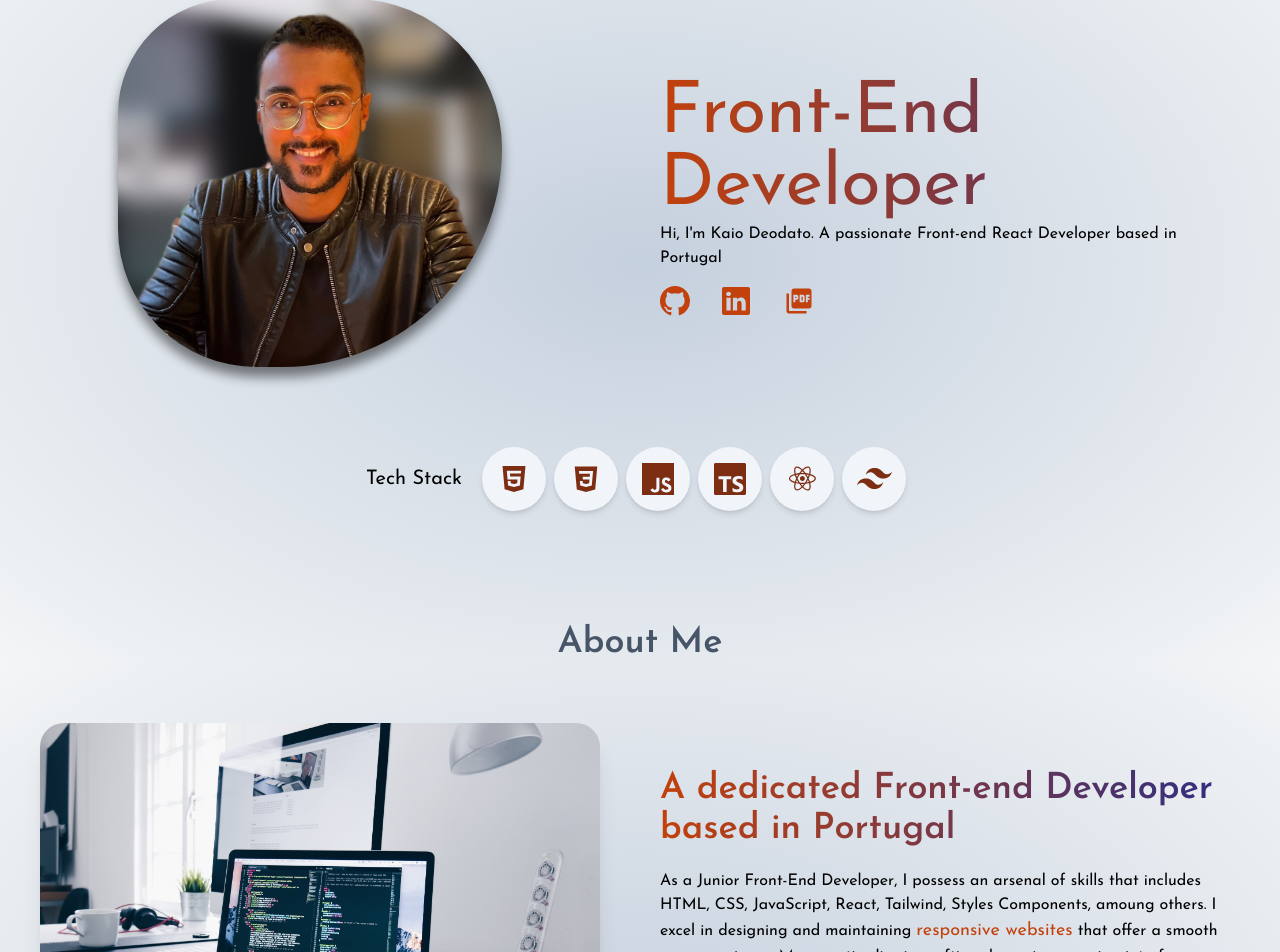
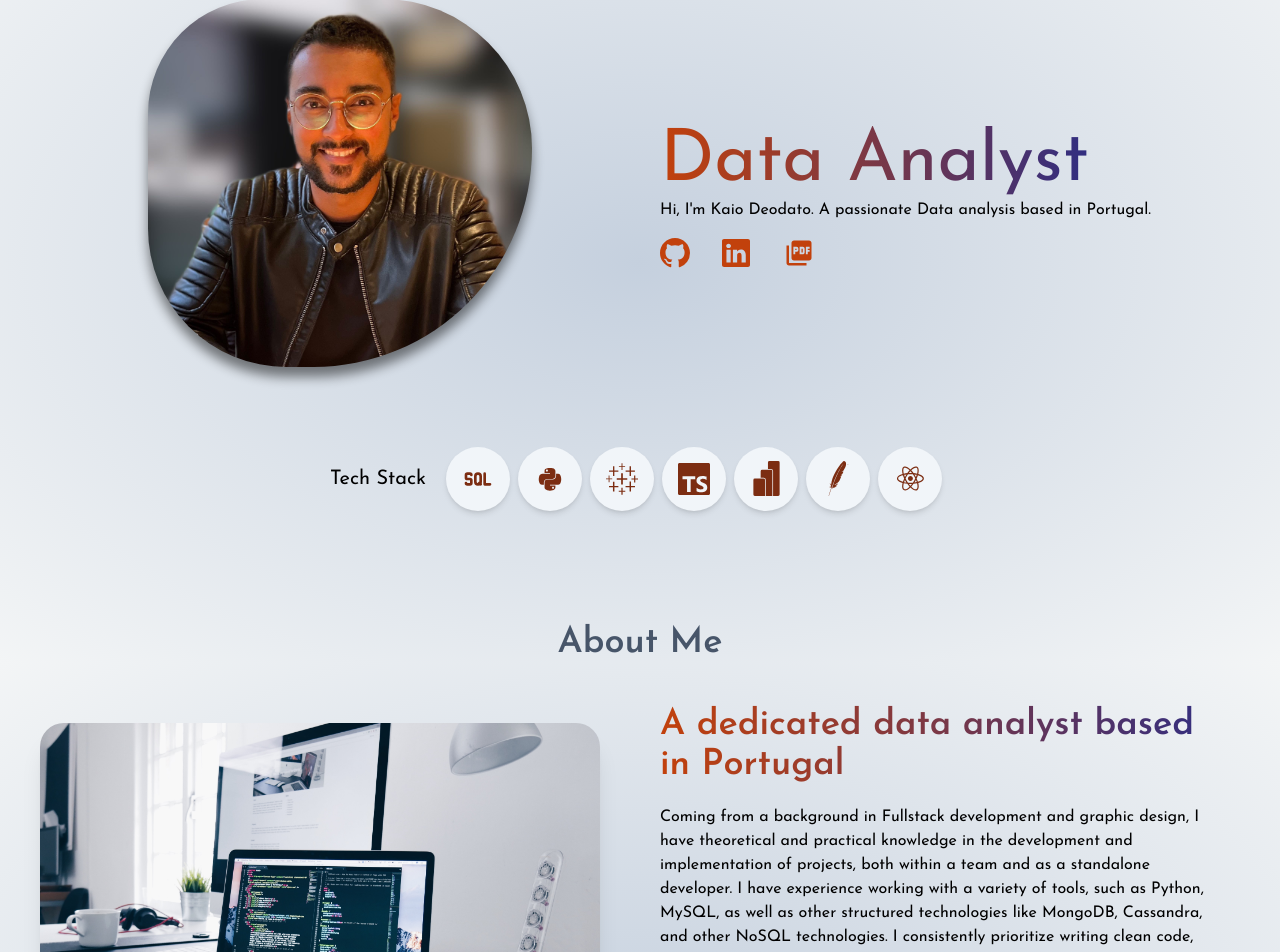
Before and after one commit to kaiodeodato/site2023, a React (Create React App) app: page / in a window 1280 px wide. Shown: the part 137-1089 px from the top of the page. Built offline with nearby package versions, Linux system fonts and the light colour scheme.

Commit message:
hero text

```diff
--- a/src/components/Hero.jsx
+++ b/src/components/Hero.jsx
@@ -1,12 +1,14 @@
 import React from 'react'
 import foto from "../assets/foto.jpeg"
 import { BsGithub, BsLinkedin } from "react-icons/bs";
-import { DiReact, DiCss3 } from "react-icons/di";
-import { SiJavascript, SiTailwindcss } from "react-icons/si";
+import { DiReact, DiCss3, DiPython } from "react-icons/di";
+import { SiJavascript, SiTailwindcss, SiTypescript, SiTableau, SiPowerbi, SiApache } from "react-icons/si";
 import { AiFillHtml5 } from "react-icons/ai";
-import { SiTypescript } from "react-icons/si";
 import { MdPictureAsPdf } from "react-icons/md";
+
+import { TbSql } from "react-icons/tb";
 import resume from "../assets/RESUME.pdf"
+
 
 export default function Hero() {
   return (
@@ -18,9 +20,9 @@ export default function Hero() {
 
             <div className='flex flex-col items-center lg:items-start justify-center mt-7  '>
 
-                <h1 className='text-4xl  md:text-7xl bg-gradient-to-r from-orange-700 to-indigo-900 bg-clip-text  text-transparent'>Front-End Developer</h1>
+                <h1 className='text-4xl  md:text-7xl bg-gradient-to-r from-orange-700 to-indigo-900 bg-clip-text  text-transparent'>Data Analyst</h1>
 
-                <span className='flex flex-row w-96 lg:w-97 text-center md:text-start p-3 md:p-0'>Hi, I'm Kaio Deodato. A passionate Front-end React Developer based in Portugal </span>
+                <span className='flex flex-row w-96 lg:w-97 text-center md:text-start p-3 md:p-0'>Hi, I'm Kaio Deodato. A passionate Data analysis based in Portugal. </span>
 
                 <div className='grid grid-cols-3 gap-8 mt-4 items-center'>
                     <a target='_blank' href="https://github.com/kaiodeodato?tab=repositories" title="GitHub">
@@ -42,15 +44,15 @@ export default function Hero() {
                 <div className='flex flex-row items-center justify-center'>
 
                 <div className='shadow-md mr-2 flex flex-row items-center justify-center bg-slate-100 w-12 lg:w-16 h-12 lg:h-16 rounded-full'>
-                    <AiFillHtml5 size={32} className='transition-colors cursor-default text-orange-900 hover:text-blue-900 mx-2'/>
+                    <TbSql size={32} className='transition-colors cursor-default text-orange-900 hover:text-blue-900 mx-2'/>
                 </div>
 
                  <div className='shadow-md mr-2 flex flex-row items-center justify-center bg-slate-100 w-12 lg:w-16 h-12 lg:h-16 rounded-full'>
-                    <DiCss3 size={32} className='transition-colors cursor-default text-orange-900 hover:text-blue-900 mx-2'/>
+                    <DiPython size={32} className='transition-colors cursor-default text-orange-900 hover:text-blue-900 mx-2'/>
                 </div>
 
                 <div className='shadow-md mr-2 flex flex-row items-center justify-center bg-slate-100 w-12 lg:w-16 h-12 lg:h-16 rounded-full'>
-                    <SiJavascript size={32} className='transition-colors cursor-default text-orange-900 hover:text-blue-900 mx-2'/>
+                    <SiTableau size={32} className='transition-colors cursor-default text-orange-900 hover:text-blue-900 mx-2'/>
                 </div>
 
                 <div className='shadow-md mr-2 flex flex-row items-center justify-center bg-slate-100 w-12 lg:w-16 h-12 lg:h-16 rounded-full'>
@@ -58,11 +60,15 @@ export default function Hero() {
                 </div>
 
                 <div className='shadow-md mr-2 flex flex-row items-center justify-center bg-slate-100 w-12 lg:w-16 h-12 lg:h-16 rounded-full'>
-                    <DiReact size={35} className='transition-colors cursor-default text-orange-900 hover:text-blue-900 mx-2'/>
+                    <SiPowerbi size={35} className='transition-colors cursor-default text-orange-900 hover:text-blue-900 mx-2'/>
                 </div>
 
                 <div className='shadow-md mr-2 flex flex-row items-center justify-center bg-slate-100 w-12 lg:w-16 h-12 lg:h-16 rounded-full'>
-                    <SiTailwindcss size={35} className='transition-colors cursor-default text-orange-900 hover:text-blue-900 mx-2'/>
+                    <SiApache size={35} className='transition-colors cursor-default text-orange-900 hover:text-blue-900 mx-2'/>
+                </div>
+
+                <div className='shadow-md mr-2 flex flex-row items-center justify-center bg-slate-100 w-12 lg:w-16 h-12 lg:h-16 rounded-full'>
+                    <DiReact size={35} className='transition-colors cursor-default text-orange-900 hover:text-blue-900 mx-2'/>
                 </div>
             </div>
         </div>
--- a/src/components/about.jsx
+++ b/src/components/about.jsx
@@ -36,10 +36,13 @@ export default function About() {
 
         <div className='flex flex-col  items-center md:items-start justify-center'>
 
-              <h1 className='bg-gradient-to-r from-orange-700 to-indigo-900 bg-clip-text text-center md:text-start mb-5 text-transparent font-bold text-4xl w-96 md:w-96 lg:w-97 p-3 lg:p-0'>A dedicated Front-end Developer based in Portugal</h1>
-              <span className='w-96 md:w-96 lg:w-97 text-center md:text-start p-3 lg:p-0'>As a Junior Front-End Developer, I possess an arsenal of skills that includes HTML, CSS, JavaScript, React, Tailwind, Styles Components, amoung others. I excel in designing and maintaining <span className='text-orange-700 text-lg'>responsive websites</span> that offer a smooth user experience. My expertise lies in crafting dynamic, engaging interfaces through writing <span className='text-orange-700 text-lg'>clean and optimized code</span>  and utilizing cutting-edge development tools and techniques. I am also a team player who thrives in <span className='text-orange-700 text-lg'>collaborating</span> with cross-functional teams to produce outstanding</span>
+              <h1 className='bg-gradient-to-r from-orange-700 to-indigo-900 bg-clip-text text-center md:text-start mb-5 text-transparent font-bold text-4xl w-96 md:w-96 lg:w-97 p-3 lg:p-0'>A dedicated data analyst based in Portugal</h1>
+              <p className='w-96 md:w-96 lg:w-97 text-center md:text-start p-3 lg:p-0'>Coming from a background in Fullstack development and graphic design, I have theoretical and practical knowledge in the development and implementation of projects, both within a team and as a standalone developer. I have experience working with a variety of tools, such as Python, MySQL, as well as other structured technologies like MongoDB, Cassandra, and other NoSQL technologies. I consistently prioritize writing clean code, adhering to best practices, and ensuring efficiency in my work.</p>
+              <p className='w-96 md:w-96 text-gray-600 lg:w-97 text-center md:text-start p-3 lg:p-0 mt-5'>I am a Power BI Desktop Certified Professional with extensive knowledge of data visualization best practices. I have experience creating interactive tools and static infographics that are suitable for online consumption or printing. In addition to Tableau, I have primarily worked with Tableau for my data visualization projects.</p>
+
         </div>
       </div>
     </div>
   )
 }
+{/* <span className='text-orange-700 text-lg'>responsive websites</span> */}
```
